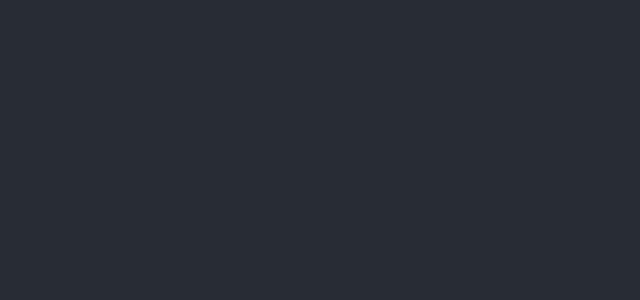
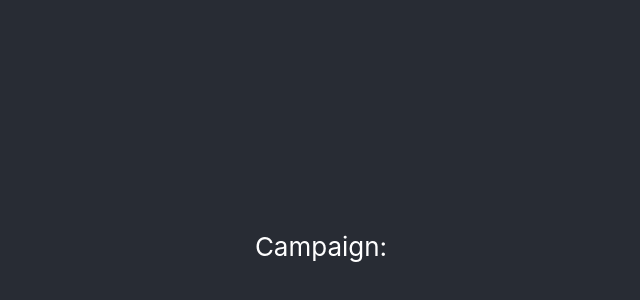
Before and after one commit to emmpaz/full-stack-dashboard, a React (Create React App) app in the folder my-app/: page /detailView in a window 1280 px wide. Before the commit this address had no page. Shown: the part 154-454 px from the top of the page, without its empty margins (319-959 px from the left). Built offline with nearby package versions, Linux system fonts and the light colour scheme.

Commit message:
working on preview page

```diff
--- a/my-app/src/App.tsx
+++ b/my-app/src/App.tsx
@@ -9,6 +9,7 @@ import Login from './pages/login';
 import Dashboard from './pages/dashboard';
 import CreateCampaign from './pages/createCampaign';
 import { Homepage } from './pages/profileSelection';
+import DetailView from './pages/detailView'
 
 
 import axios from 'axios';
@@ -25,6 +26,7 @@ function App() {
               <Route path="/login" element = {<Login />}/>
               <Route path="/dashboard" element = {<Dashboard />}/>
               <Route path="/createCampaign" element = {<CreateCampaign />}/>
+              <Route path="/detailView" element = {<DetailView />}/>
             </Routes>
           </Router>
       </header>
--- a/my-app/src/components/campaignList.tsx
+++ b/my-app/src/components/campaignList.tsx
@@ -7,18 +7,19 @@ import Divider from '@mui/material/Divider';
 import Typography from '@mui/material/Typography';
 import ListItemButton from '@mui/material/ListItemButton';
 import { Campaign } from '../helper files/types';
+import { BrowserRouter as Router, useNavigate, Route, Routes } from 'react-router-dom';
 
 export const CampaignList = (props: {campaign: Campaign}) => {
+    const navigate = useNavigate();
+
     const { campaign } = props
     return(
         <Box sx={{ width: '100%', maxWidth: 360, borderRadius: 10, bgcolor: '#808080'}}>
                 <List>
-                    <ListItem disablePadding>
+                    <ListItem disablePadding onClick={() => navigate("/detailView")}>
                         <ListItemButton>
                             <ListItemText
                                 primary={campaign.campaignName}
-                                secondary={campaign.endDate.toString() + "  $" + campaign.budget}
-
                                 sx={{ color: 'black' }} />
                         </ListItemButton>
                     </ListItem>
--- /dev/null
+++ b/my-app/src/pages/detailView.tsx
@@ -0,0 +1,11 @@
+import React from 'react';
+
+const DetailView = () => {
+    return(
+        <div>
+            <p>Campaign:  </p>
+        </div>
+    )
+}
+
+export default DetailView;
```
